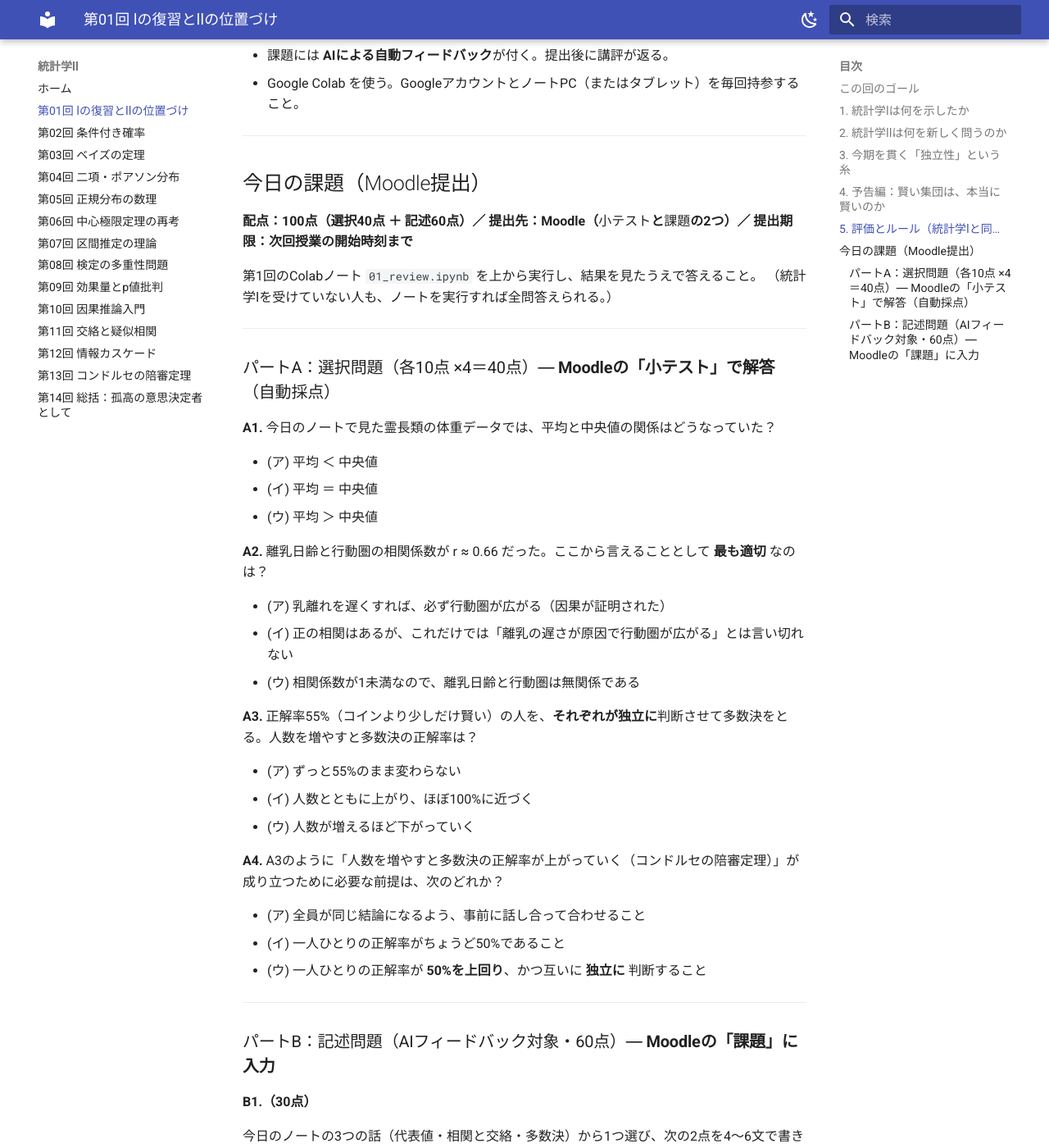
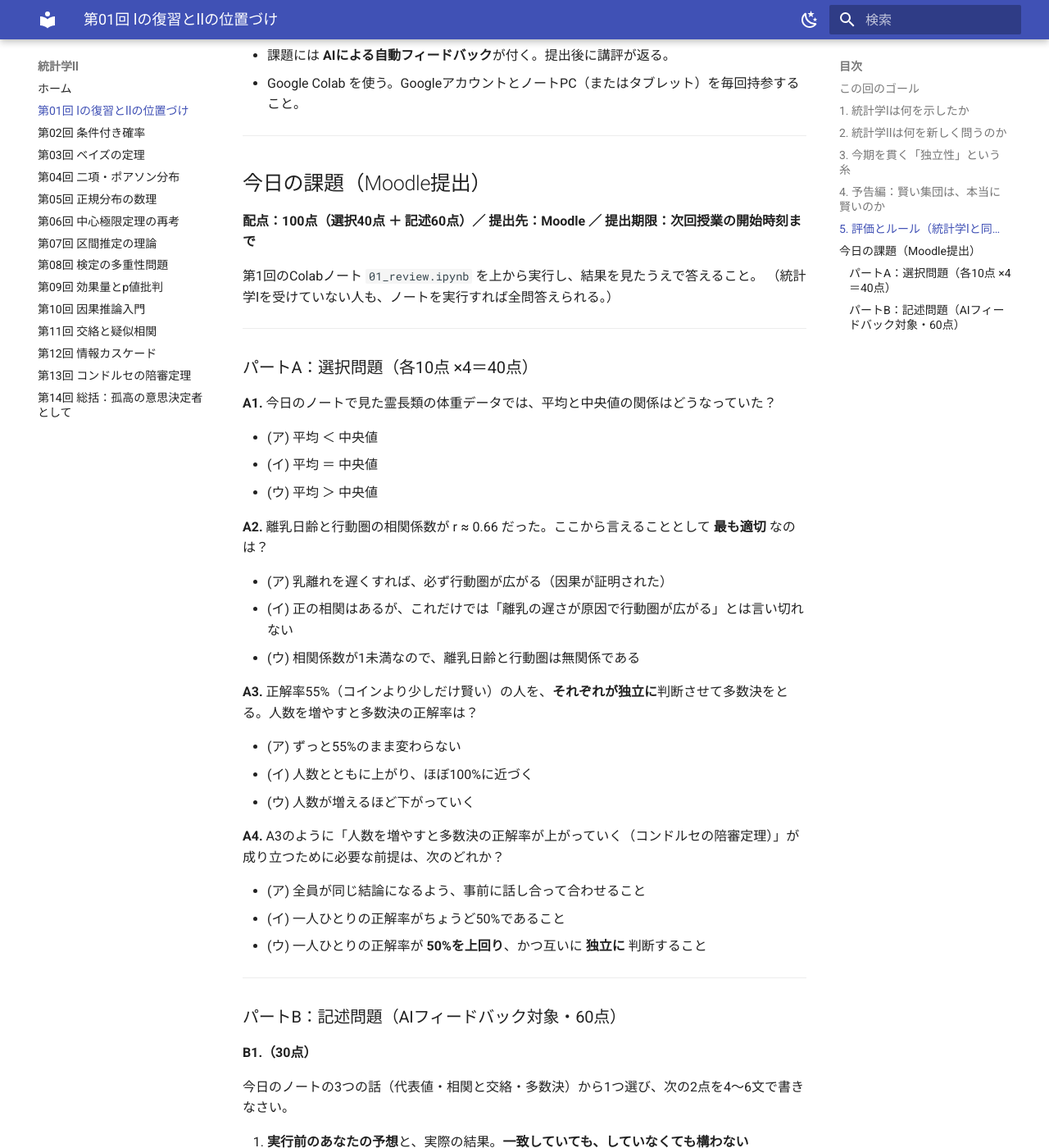
Before and after one commit to aonoa68/toukei-2, an MkDocs documentation site: the page built from docs/01_guidance.md, in a window 1280 px wide and 1400 px high, scrolled down 4207 px. Shown: the whole window at 82% size. Built offline with MkDocs 1.6.1 and Material for MkDocs 9.7.7, drawn with Linux system fonts in a browser that asks for light colours.

Commit message:
第1回：小テスト運用の記述を撤回し、記述欄運用に戻す
第1回の授業が既に実施されたため、運用を変更しないことになった。
パートAも記述と同じオンラインテキスト欄に書く形に戻した。
小テスト化は第2回以降のみを対象とする。

Co-Authored-By: Claude Opus 5 (1M context) <noreply@anthropic.com>

```diff
--- a/docs/01_guidance.md
+++ b/docs/01_guidance.md
@@ -142,14 +142,14 @@
 
 ## 今日の課題（Moodle提出）
 
-**配点：100点（選択40点 ＋ 記述60点）／ 提出先：Moodle（**小テスト**と**課題**の2つ）／ 提出期限：次回授業の開始時刻まで**
+**配点：100点（選択40点 ＋ 記述60点）／ 提出先：Moodle ／ 提出期限：次回授業の開始時刻まで**
 
 第1回のColabノート `01_review.ipynb` を上から実行し、結果を見たうえで答えること。
 （統計学Ⅰを受けていない人も、ノートを実行すれば全問答えられる。）
 
 ---
 
-### パートA：選択問題（各10点 ×4＝40点）― **Moodleの「小テスト」で解答**（自動採点）
+### パートA：選択問題（各10点 ×4＝40点）
 
 **A1.** 今日のノートで見た霊長類の体重データでは、平均と中央値の関係はどうなっていた？
 
@@ -177,7 +177,7 @@
 
 ---
 
-### パートB：記述問題（AIフィードバック対象・60点）― **Moodleの「課題」に入力**
+### パートB：記述問題（AIフィードバック対象・60点）
 
 **B1.（30点）**
 
```
Also changed, not shown: 1 other file.
